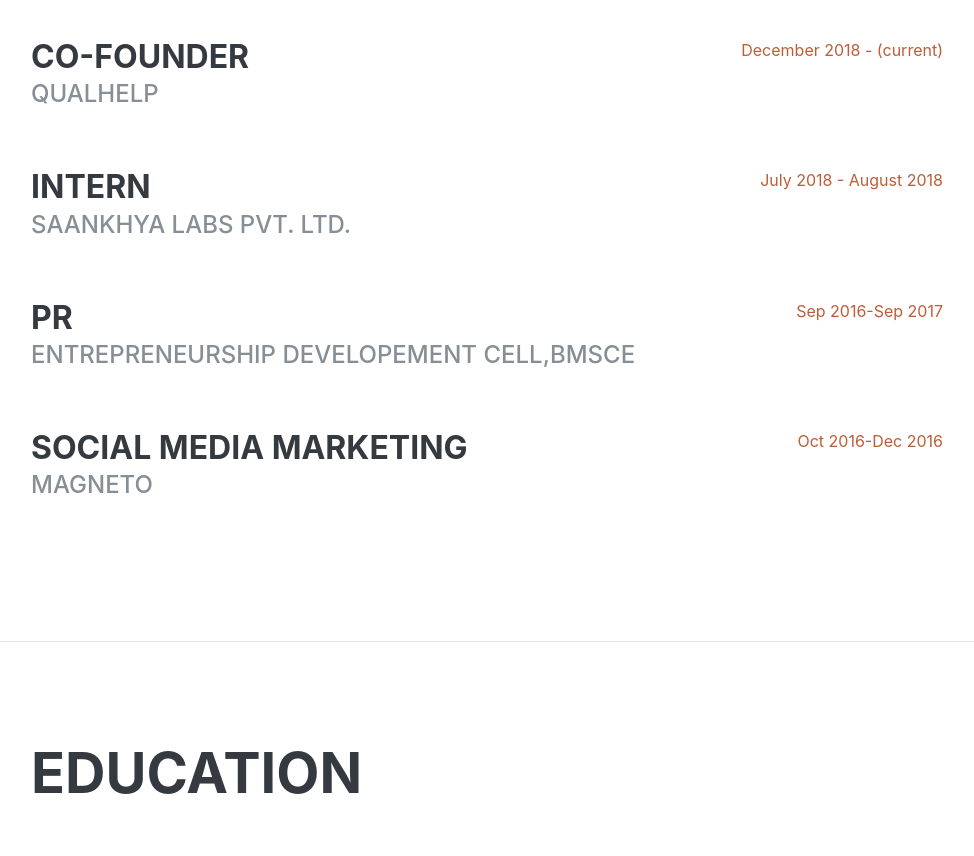
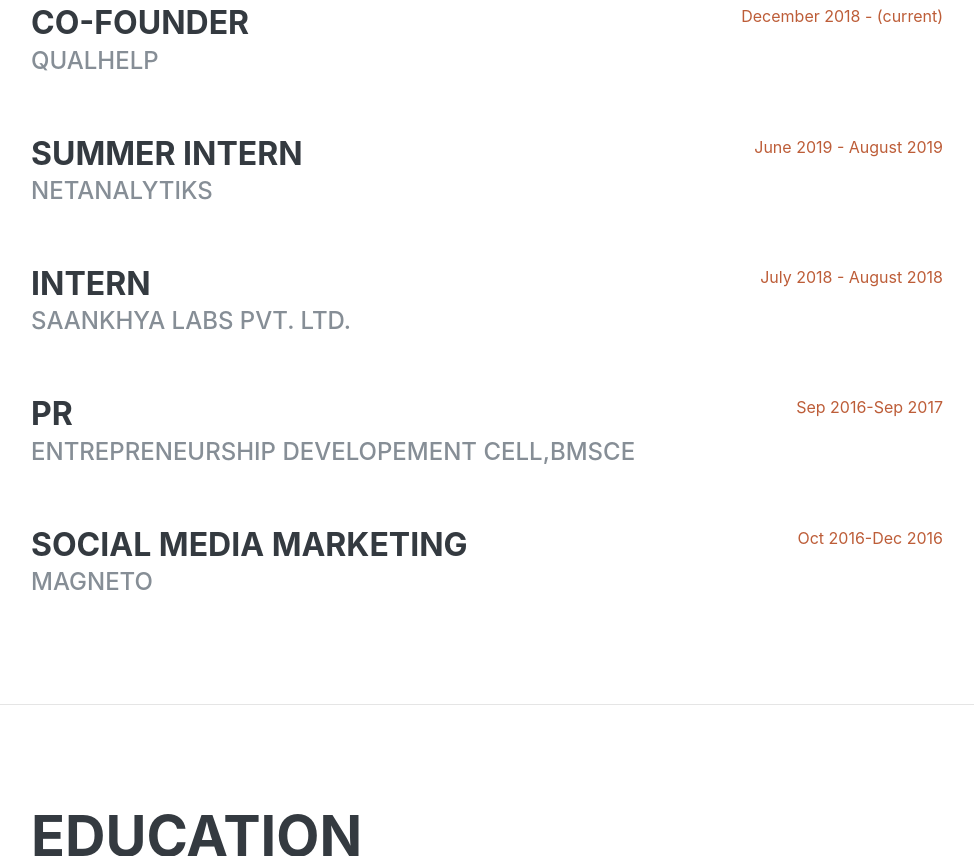
Before and after one commit to nikithdsouza/nikithdsouza.github.io, a plain HTML site: page index.html in a window 1280 px wide. Shown: the part 960-1816 px from the top of the page, without its empty margins (289-1263 px from the left). Drawn offline with Linux system fonts and the light colour scheme; a web font is replaced by a local one.

Commit message:
Update index.html

```diff
--- a/index.html
+++ b/index.html
@@ -112,6 +112,17 @@
             </div>
             <div class="resume-date text-md-right">
               <span class="text-primary">December 2018 - (current)</span>
+            </div>
+          </div>
+          <div class="resume-item d-flex flex-column flex-md-row mb-5">
+            <div class="resume-content mr-auto">
+              <h3 class="mb-0">Summer Intern</h3>
+              <div class="subheading mb-2">Netanalytiks</div>
+
+
+            </div>
+            <div class="resume-date text-md-right">
+              <span class="text-primary">June 2019 - August 2019</span>
             </div>
           </div>
           <div class="resume-item d-flex flex-column flex-md-row mb-5">
```
